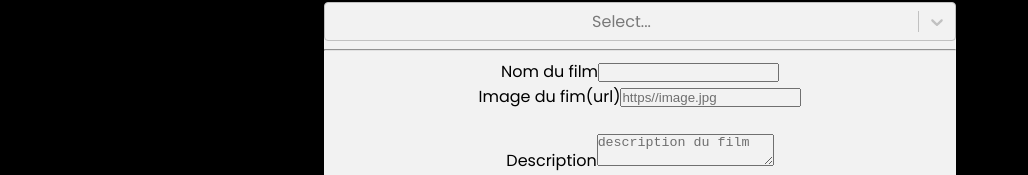
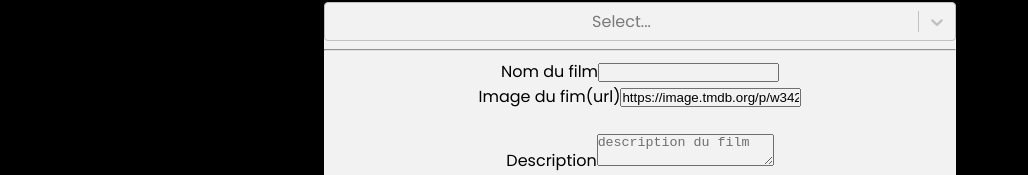
Before and after one commit to sebastianmel/react-movies, a React (Create React App) app: page /add-movies in a window 1280 px wide. Shown: the part 209-384 px from the top of the page, without its empty margins (0-1028 px from the left). Built offline with nearby package versions, Linux system fonts and the light colour scheme; no server answers.

Commit message:
step 2
fixing

```diff
--- a/src/components/MoviesAdd.js
+++ b/src/components/MoviesAdd.js
@@ -115,7 +115,7 @@ const Add = () => {
                     <br></br>
 
                     <label for="exampleFormControlInput1">Image du fim(url)</label>
-                    <input type='text' class="form-control"  id="exampleFormControlInput1" placeholder="https//image.jpg" name="poster" value={data.poster||selectedValue.poster_path} onChange={ChangeAdd}></input><br></br>
+                    <input type='text' class="form-control"  id="exampleFormControlInput1" placeholder="https//image.jpg" name="poster" value={data.poster="https://image.tmdb.org/p/w342"+selectedValue.poster_path} onChange={ChangeAdd}></input><br></br>
 
 
                 </div>
--- a/src/styles/components/_boutton.scss
+++ b/src/styles/components/_boutton.scss
@@ -39,7 +39,8 @@
     .actors{
         padding-top: 2% ;
         border: none;
-        width: 55%;
+        width: 45%;
+
         height: 100%;
         display: flex;
 
```
Also changed, not shown: 1 other file (tests, documents, lock files or other folders).
